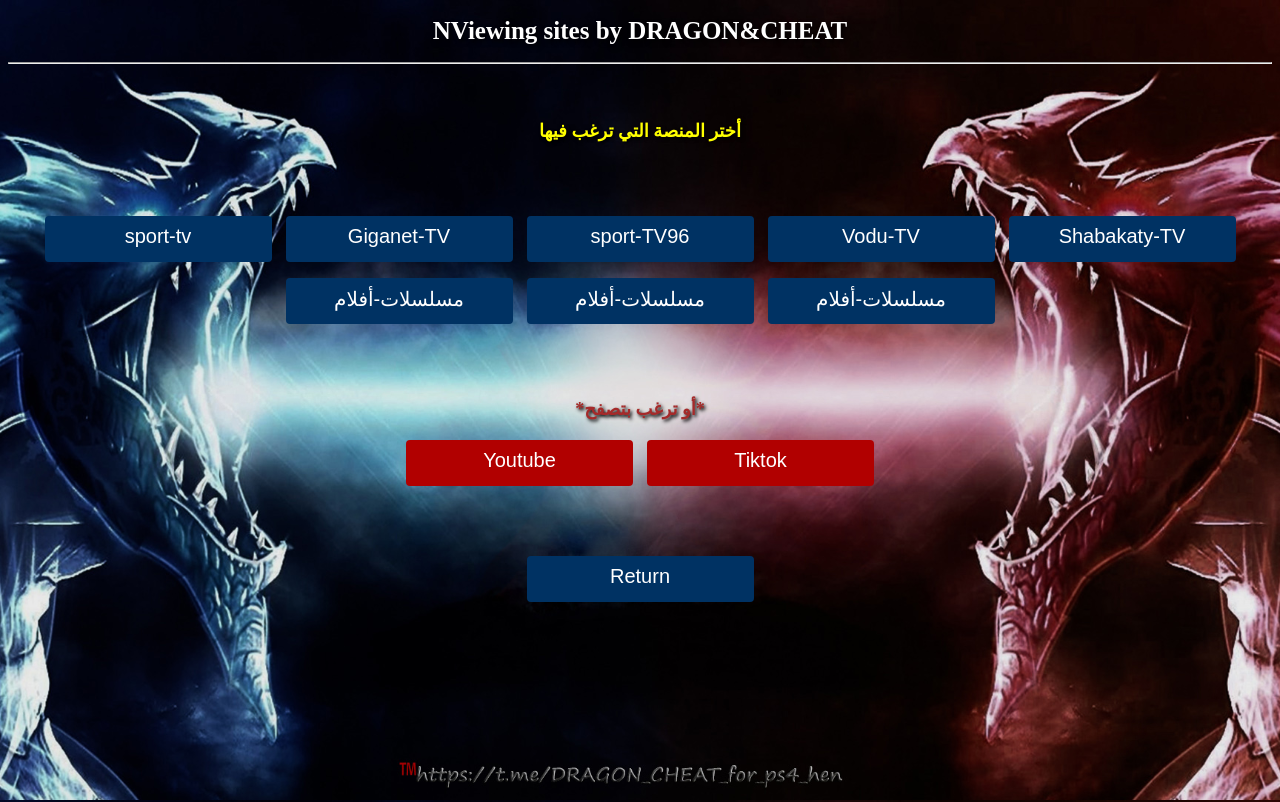
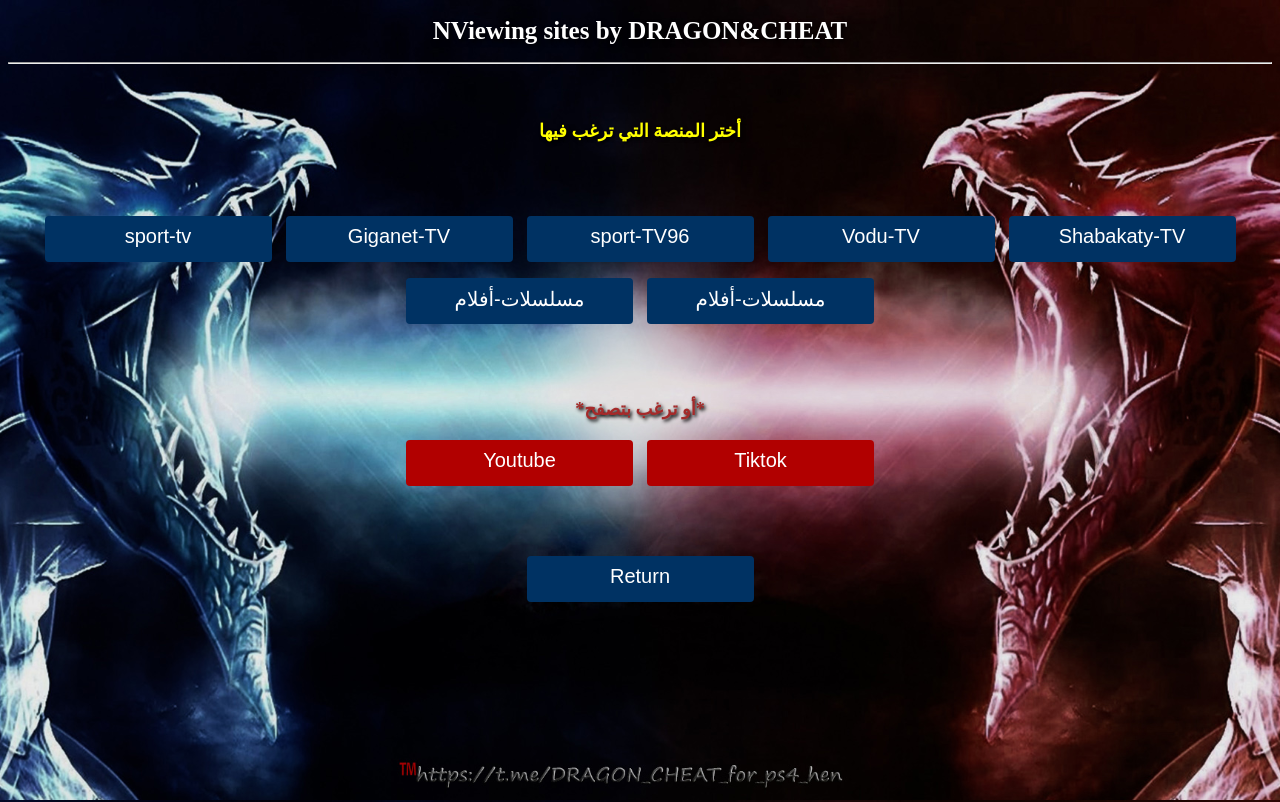
Before and after one commit to DRAGON-CHEAT/ps, a plain HTML site: page nobd/index.html in a window 1280 px wide. Shown: the top 802 px of the page. Drawn offline with Linux system fonts and the light colour scheme.

Commit message:
index.html

```diff
--- a/nobd/index.html
+++ b/nobd/index.html
@@ -17,11 +17,10 @@
 <a href="http://tv.giganet.iq//"><button class="btn" onmouseover="msgs.innerHTML='نقل-مباشر للمباريات'" onmouseout="msgs.innerHTML='giganet'"> Giganet-TV </button></a>
 <a href="https://en.tv96.cc/"><button class="btn" onmouseover="msgs.innerHTML='نقل-مباشر للمباريات'" onmouseout="msgs.innerHTML=''"> sport-TV96 </button></a>
 <a href="https://tv.vodu.me/#channel/3"><button class="btn" onmouseover="msgs.innerHTML='نقل-مباشر للمباريات'" onmouseout="msgs.innerHTML='Vodu'"> Vodu-TV </button></a>
-<a href="https://shabakaty.com/"><button class="btn" onmouseover="msgs.innerHTML='نقل-مباشر للمباريات'" onmouseout="msgs.innerHTML='Shabakaty-TV'"> Shabakaty-TV </button></a>
+<a href="http://tv.shabakaty.com/"><button class="btn" onmouseover="msgs.innerHTML='نقل-مباشر للمباريات'" onmouseout="msgs.innerHTML='Shabakaty-TV'"> Shabakaty-TV </button></a>
 <br>
 <a href="https://movie.vodu.me//"><button class="btn " onmouseover="msgs.innerHTML='movies-TV'" onmouseout="msgs.innerHTML='movies'"> مسلسلات-أفلام </button></a>
-<a href="https://cinemana.work/main/"><button class="btn btn" onmouseover="msgs.innerHTML='cinemana-TV'" onmouseout="msgs.innerHTML='movies'"> مسلسلات-أفلام </button></a>
-<a href="https://cinemana.shabakaty.com/home"><button class="btn btn" onmouseover="msgs.innerHTML='cinemana-TV'" onmouseout="msgs.innerHTML='movies'"> مسلسلات-أفلام </button></a>
+<a href="https://cinemana.shabakaty.com/new-releases"><button class="btn btn" onmouseover="msgs.innerHTML='cinemana-TV'" onmouseout="msgs.innerHTML='movies'"> مسلسلات-أفلام </button></a>
 <br>
 <br>
 <br>
```
